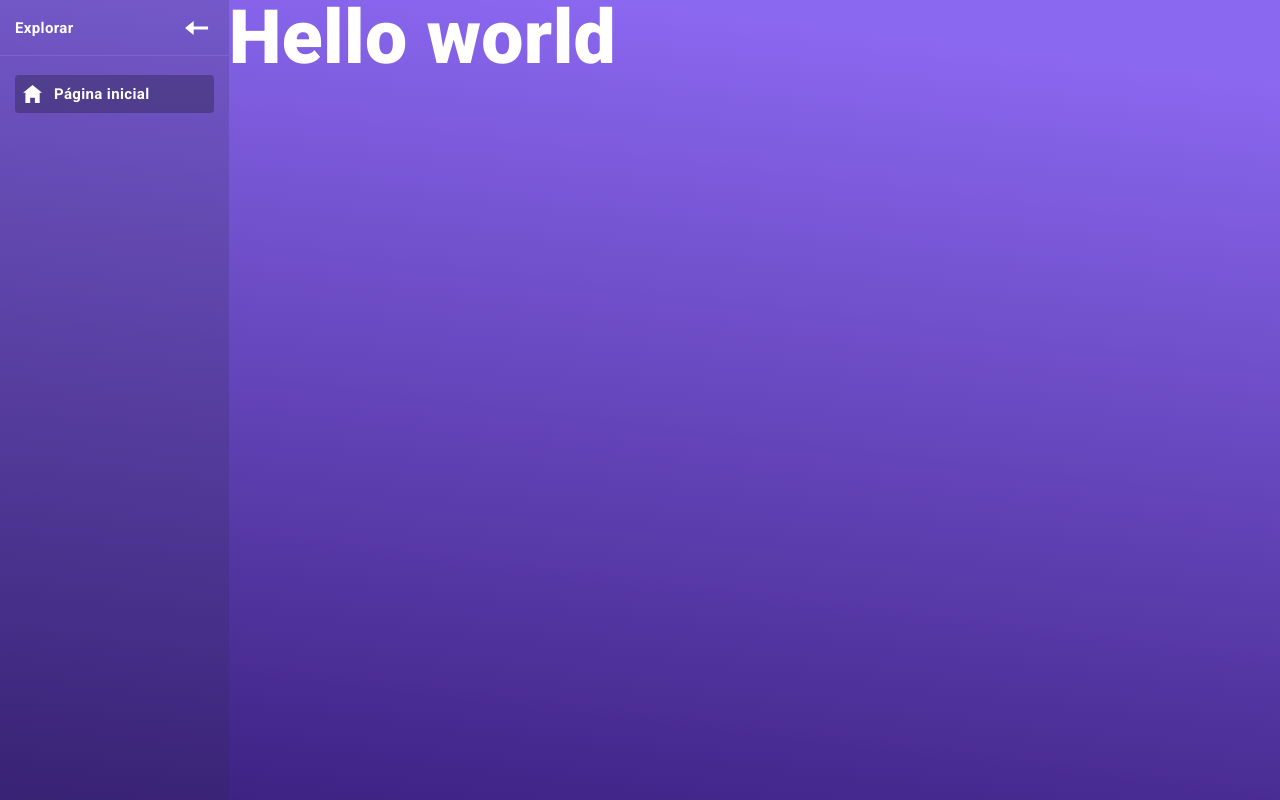
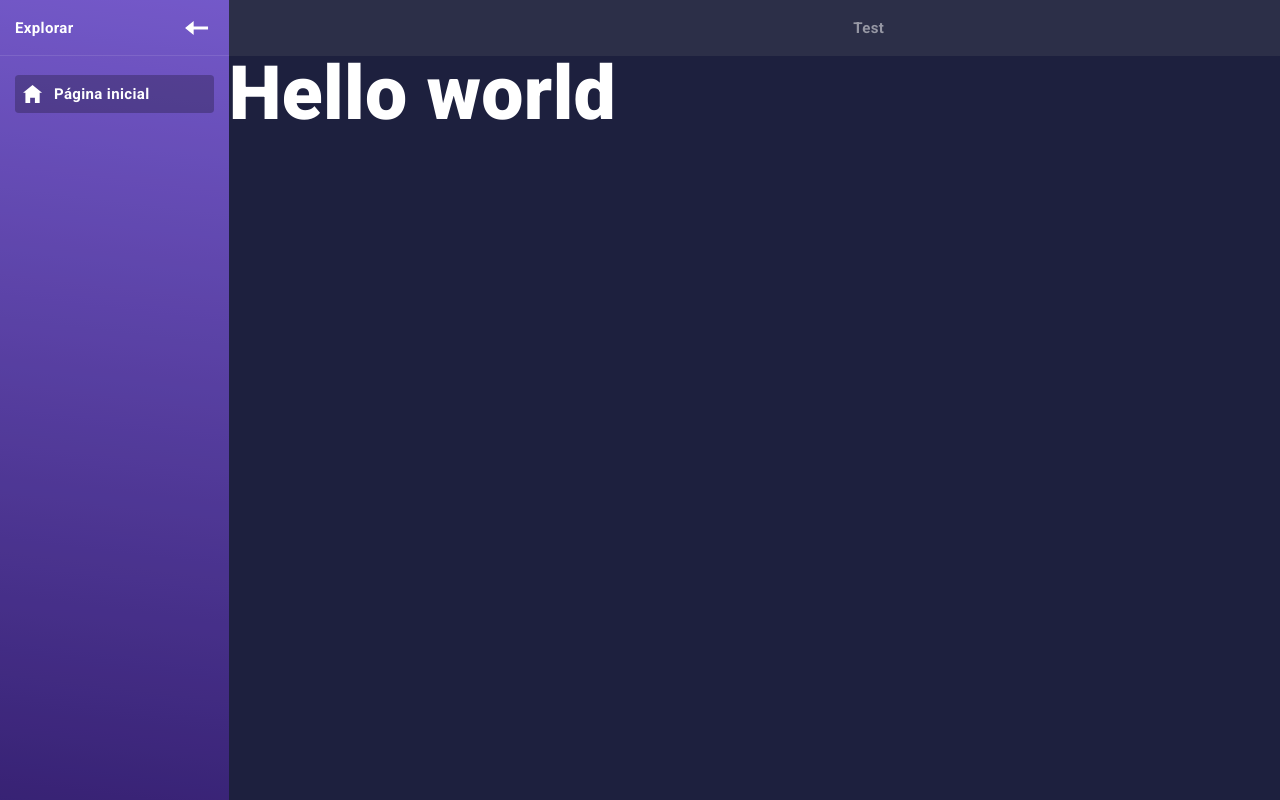
Before and after one commit to daviaxs/portfolio, a React (Vite) app: page /pagina-inicial in a window 1280 px wide. Built offline with nearby package versions, Linux system fonts and the light colour scheme.

Commit message:
created PageLayout

```diff
--- a/src/pages/pagina-inicial/PaginaInicial.tsx
+++ b/src/pages/pagina-inicial/PaginaInicial.tsx
@@ -4,7 +4,7 @@ import { LayoutBaseDePagina } from "../../shared/layout"
 
 export const PaginaInicial = () => {
   return (
-    <LayoutBaseDePagina>
+    <LayoutBaseDePagina flexDir="row">
       <THeadingPrimary fontSize={5}>
         Hello world
       </THeadingPrimary>
--- a/src/shared/components/sidebar/Sidebar.tsx
+++ b/src/shared/components/sidebar/Sidebar.tsx
@@ -2,7 +2,7 @@ import { useContext, useState } from "react"
 
 import { WindowDimensionsContext } from "../../contexts/WindowDimensionsContext"
 import { useSidebarContext } from "../../contexts/SidebarContext"
-import { HeaderSidebar } from "./utils/HeaderSidebar"
+import { HeaderSidebar } from "./utils/SidebarHeader"
 import { theme, themeConstants } from "../../theme"
 import { Container } from "../container/Container"
 import { NavButton } from "../navButton/NavButton"
--- a/src/shared/components/sidebar/utils/index.ts
+++ b/src/shared/components/sidebar/utils/index.ts
@@ -1,2 +1,2 @@
 export * from "./SidebarTemporaryContainer.style"
-export * from "./HeaderSidebar"
+export * from "./SidebarHeader"
--- a/src/shared/fonts/fonts.style.tsx
+++ b/src/shared/fonts/fonts.style.tsx
@@ -56,7 +56,7 @@ const TTitleTertiaryStyle = styled.strong<ITextProps>`
   line-height: 100%;
   display: ${(props) => props.display};
 
-  color: ${(props) => props.fontSize}rem;
+  color: ${(props) => props.txtColor};
 `
 
 const TTitleQuaternaryStyle = styled.strong<ITextProps>`
--- a/src/shared/layout/LayoutBaseDePagina.tsx
+++ b/src/shared/layout/LayoutBaseDePagina.tsx
@@ -1,12 +1,18 @@
 import { Box } from "../components/box/Box"
 import { Sidebar } from "../components/sidebar/Sidebar"
 import { theme } from "../theme"
+import { PageLayout } from "./utils/PageLayout"
 
-export const LayoutBaseDePagina = ({ children }: { children: React.ReactNode }) => {
+interface ILayoutBaseDePaginaProps {
+  children: React.ReactNode
+  flexDir: "column" | "row"
+}
+
+export const LayoutBaseDePagina: React.FC<ILayoutBaseDePaginaProps> = ({ flexDir, children }) => {
   return (
     <Box bg={theme.bg.bg_linear} flexDir="row">
       <Sidebar />
-      {children}
+      <PageLayout flexDir={flexDir}>{children}</PageLayout>
     </Box>
   )
 }
--- /dev/null
+++ b/src/shared/layout/utils/PageHeader.tsx
@@ -0,0 +1,43 @@
+import styled from "styled-components"
+
+import { WindowDimensionsContext } from "../../contexts/WindowDimensionsContext"
+import { IconButton } from "../../components/icon/iconButton"
+import { theme, themeConstants } from "../../theme"
+import { Icon } from "../../components/icon/icon"
+import { TTitleTertiary } from "../../fonts"
+import { useContext } from "react"
+
+interface IPageHeaderProps {
+  label: string
+}
+
+const PageHeaderStyle = styled.header`
+  display: flex;
+  align-items: center;
+  justify-content: center;
+  position: fixed;
+
+  height: ${themeConstants.sizes["8xl"]}rem;
+  width: 100%;
+
+  background: ${theme.bg.secondary};
+
+  .iconMenu {
+    position: fixed;
+    left: 0;
+    margin-left: ${themeConstants.sizes.xl}rem;
+  }
+`
+
+export const PageHeader: React.FC<IPageHeaderProps> = ({ label }) => {
+  const {width: windowWidth} = useContext(WindowDimensionsContext)
+
+  return (
+    <PageHeaderStyle>
+      <TTitleTertiary txtColor={theme.text.quaternary}>{label}</TTitleTertiary>
+      <IconButton display={windowWidth <= 600 ? "flex" : "none"} className="iconMenu" height={2.6} width={2.6} onClick={() => alert('hello world')}>
+        <Icon name="options"/>
+      </IconButton>
+    </PageHeaderStyle>
+  )
+}
--- /dev/null
+++ b/src/shared/layout/utils/PageLayout.tsx
@@ -0,0 +1,43 @@
+import styled from "styled-components"
+
+import { theme, themeConstants } from "../../theme"
+import { PageHeader } from "./PageHeader"
+
+interface IPageLayoutProps extends IPageContentProps {
+  children: React.ReactNode
+}
+
+interface IPageContentProps {
+  flexDir: string
+}
+
+const PageLayoutStyle = styled.div`
+  display: flex;
+  flex-direction: column;
+  flex: 1;
+
+  overflow-x: hidden;
+
+  background: ${theme.bg.primary};
+`
+
+const PageContentStyle = styled.main<IPageContentProps>`
+  display: flex;
+  flex-direction: ${(props) => props.flexDir};
+  flex: 1;
+
+  overflow-y: auto;
+  overflow-x: hidden;
+  margin-top: ${themeConstants.sizes["8xl"]}rem;
+
+  background: ${theme.bg.primary};
+`
+
+export const PageLayout: React.FC<IPageLayoutProps> = ({ flexDir, children }) => {
+  return (
+    <PageLayoutStyle>
+      <PageHeader label="Test"/>
+      <PageContentStyle flexDir={flexDir}>{children}</PageContentStyle>
+    </PageLayoutStyle>
+  )
+}
```
Also changed, not shown: src/shared/components/sidebar/utils/SidebarHeader.tsx (renamed from src/shared/components/sidebar/utils/HeaderSidebar.tsx).
